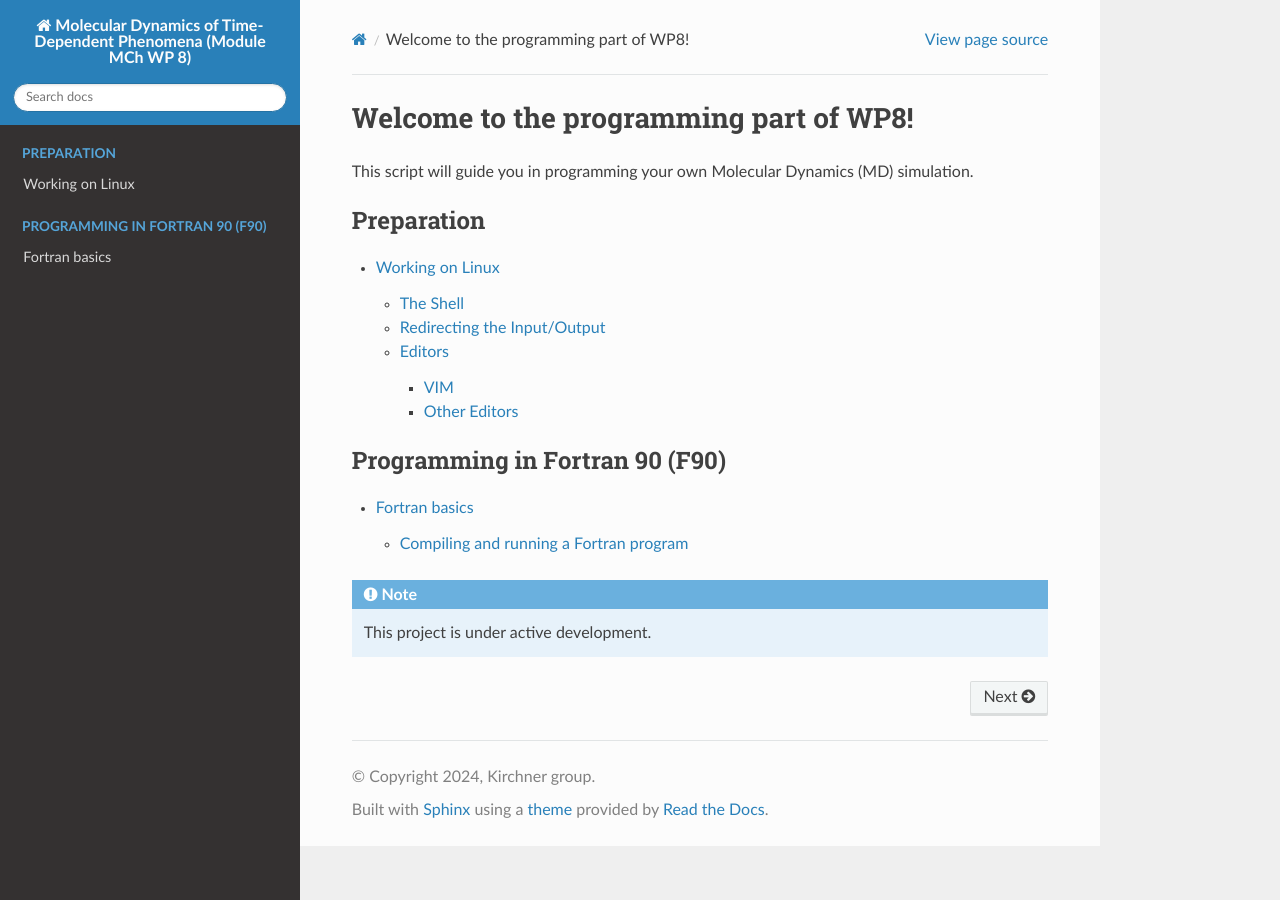
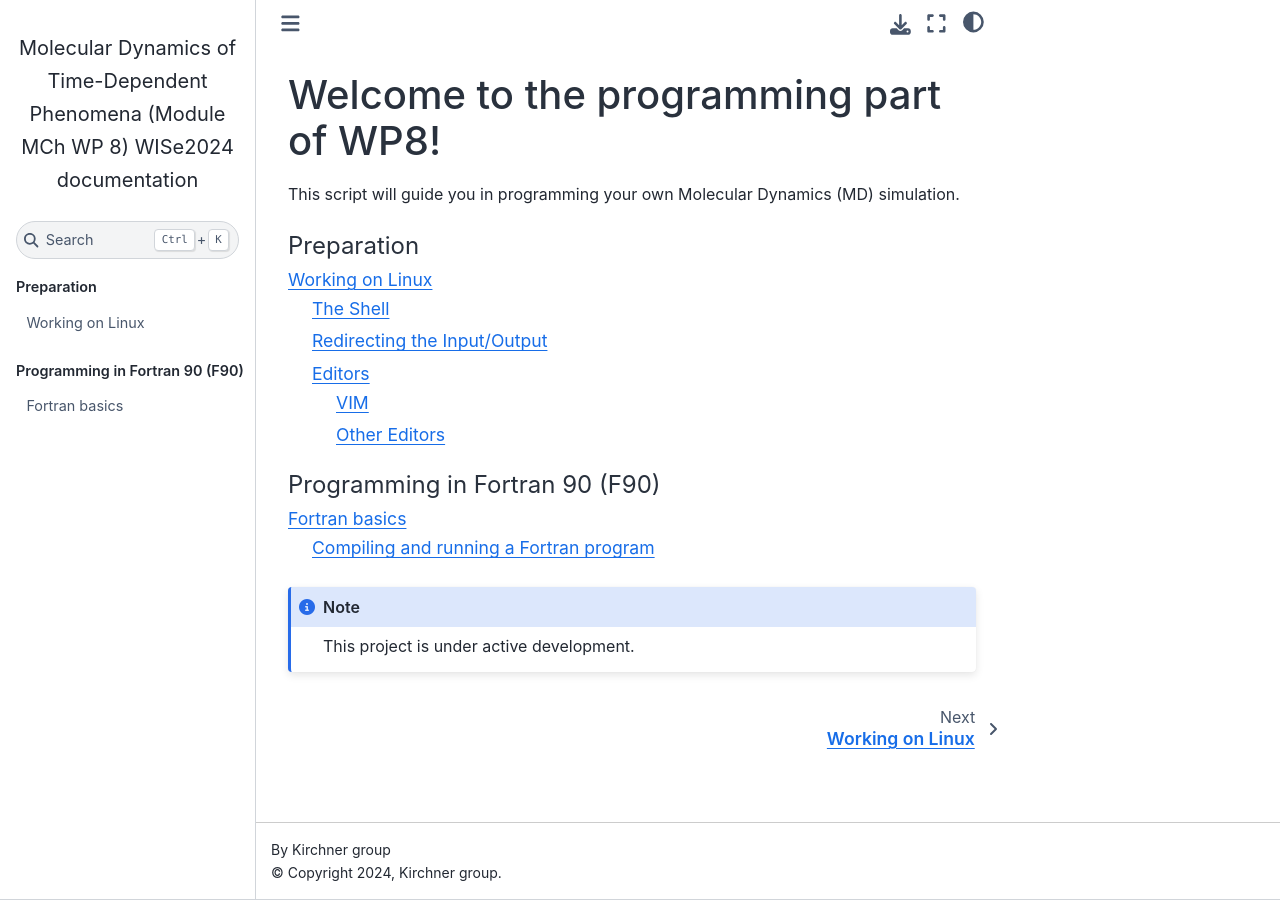
Before and after one commit to Katrin-Drys/WP8_programming, a Sphinx documentation site: the page built from docs/source/index.rst, in a window 1280 px wide. Built offline with Sphinx 7.4.7 and the Sphinx Book theme 1.1.4, drawn with Linux system fonts in a browser that asks for light colours.

Commit message:
book theme test

```diff
--- a/docs/requirements.txt
+++ b/docs/requirements.txt
@@ -1,3 +1,4 @@
 sphinx==7.1.2
 sphinx-rtd-theme==1.3.0rc1
 sphinx_copybutton
+sphinx_book_theme
--- a/docs/source/conf.py
+++ b/docs/source/conf.py
@@ -30,7 +30,7 @@ templates_path = ['_templates']
 
 # -- Options for HTML output
 
-html_theme = 'sphinx_rtd_theme'
+html_theme = 'sphinx_book_theme'
 
 html_theme_options = {
     'theme_switcher': True,
```
